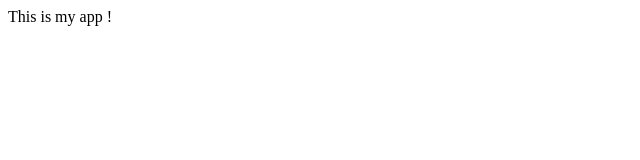
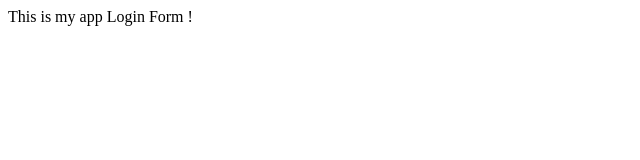
Before and after one commit to NhlalalaDylan/myappsample, a plain HTML site: page index.html in a window 1280 px wide. Shown: the full height of the page, 0-640 px from the left. Drawn offline with Linux system fonts and the light colour scheme.

Commit message:
login form

```diff
--- /dev/null
+++ b/dir2/app2.js
@@ -0,0 +1 @@
+console.log("My man");
--- a/index.html
+++ b/index.html
@@ -4,6 +4,7 @@
   </head>
   <body>
       This is my app
+      Login Form
   </body>
 </html>
  !
```
Also changed, not shown: login.html (added, +1 -0 lines), log.txt (added).
